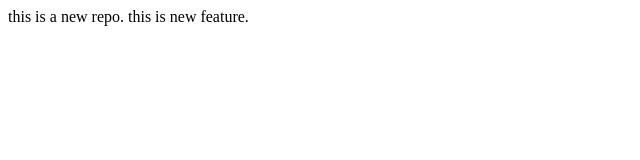
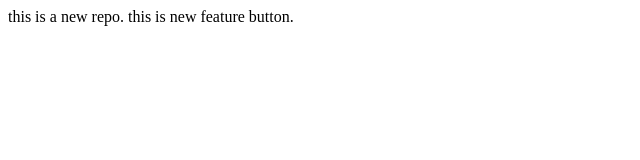
Before and after one commit to Nandinidadhwal/localrepo, a plain HTML site: page index.html in a window 1280 px wide. Shown: the full height of the page, 0-640 px from the left. Drawn offline with Linux system fonts and the light colour scheme.

Commit message:
add button

```diff
--- a/index.html
+++ b/index.html
@@ -1,2 +1,2 @@
 <pr>this is a new repo.</pr>
-<pr>this is new feature.</pr>
+<pr>this is new feature button.</pr>
```
